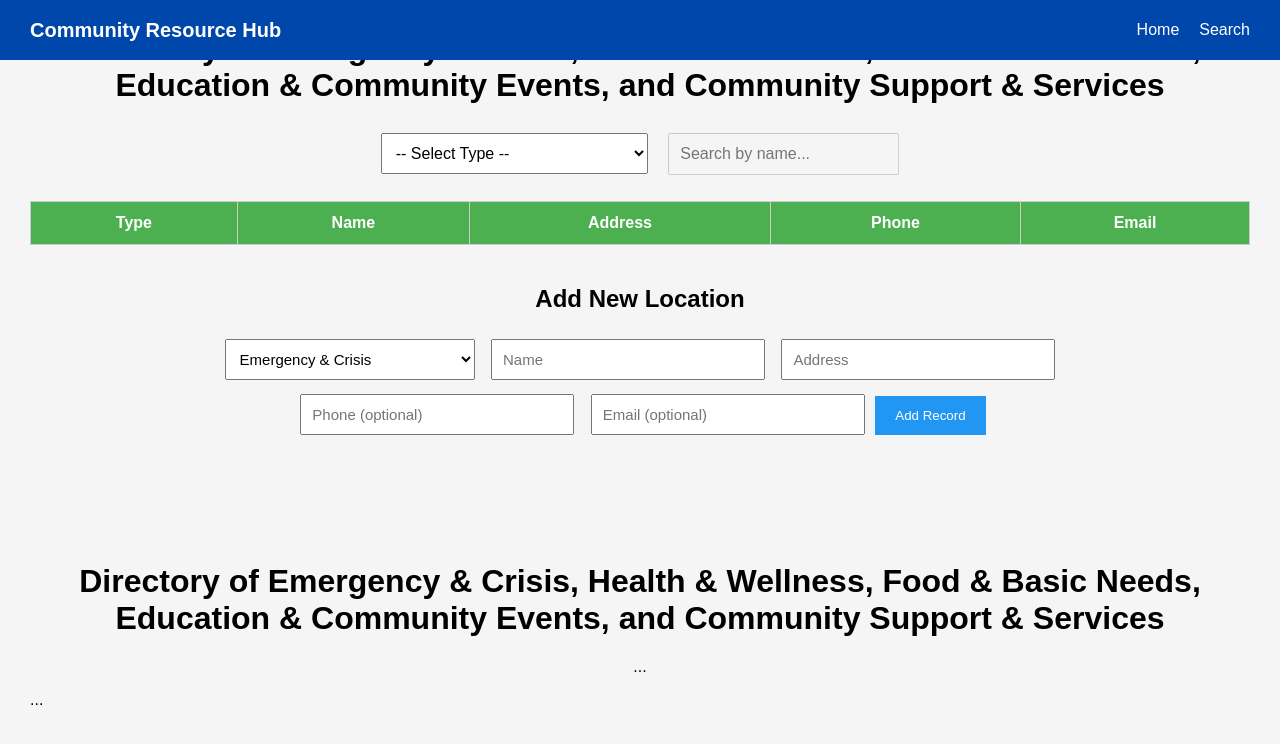
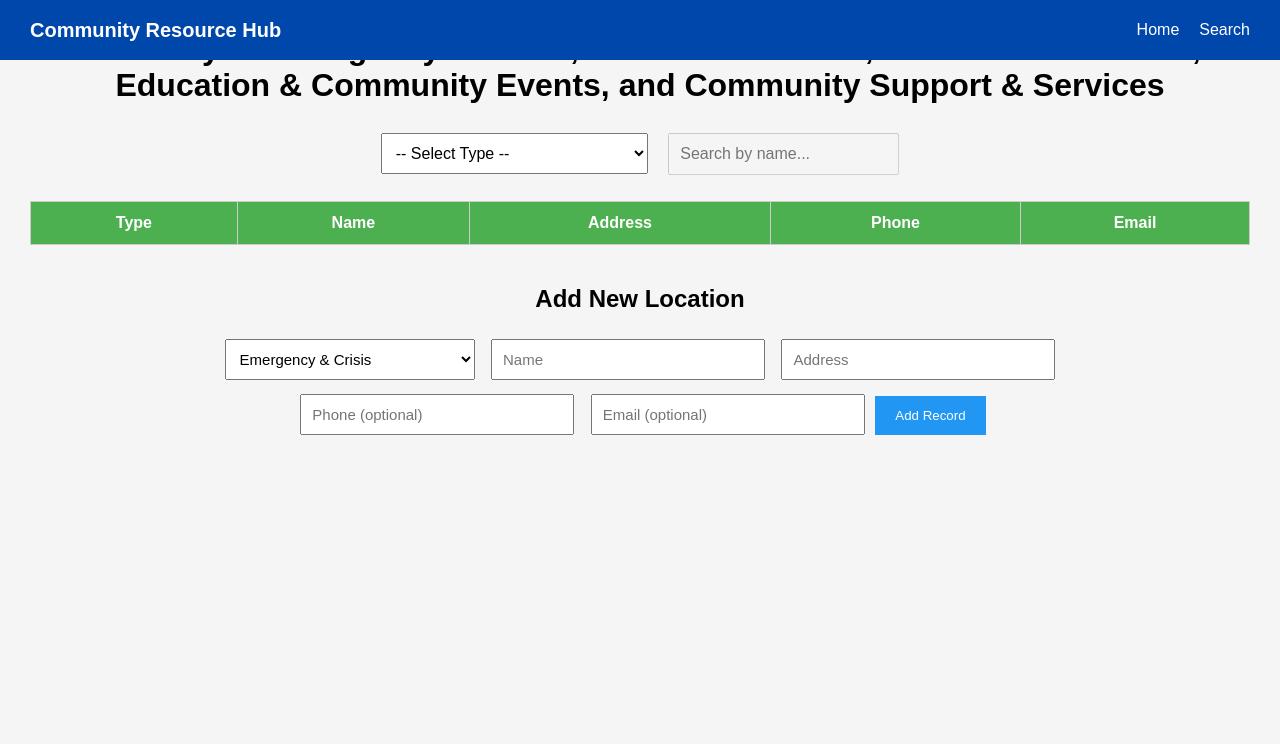
Before and after one commit to rabbitxiongmao/webmasterV4, a plain HTML site: page search.html in a window 1280 px wide. Drawn offline with Linux system fonts and the light colour scheme; no server answers.

Commit message:
delete page content finding other solution :(

```diff
--- a/css/style.css
+++ b/css/style.css
@@ -113,7 +113,3 @@ button:hover {
 .nav-links a:hover {
   text-decoration: underline;
 }
-
-.page-content {
-  padding-top: 100px;
-}
--- a/search.html
+++ b/search.html
@@ -74,21 +74,4 @@
     <li><a href="search.html">Search</a></li>
   </ul>
 </nav>
-
-<div class="page-content">
-
-  <!-- EVERYTHING ELSE -->
-  <h1>Directory of Emergency & Crisis, Health & Wellness, Food & Basic Needs, Education & Community Events, and Community Support & Services</h1>
-
-  <div class="controls">
-    ...
-  </div>
-
-  <table>
-    ...
-  </table>
-
-</div>
-
-</body>
 <!-- End of index.html -->
```
